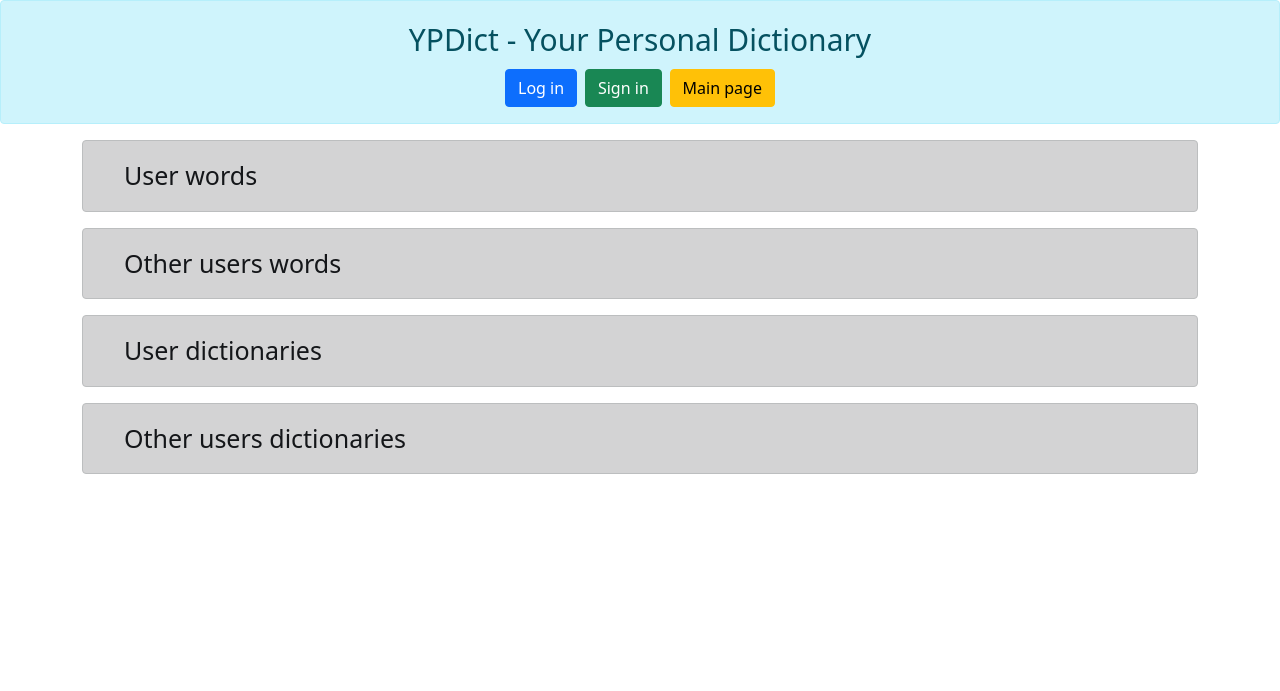
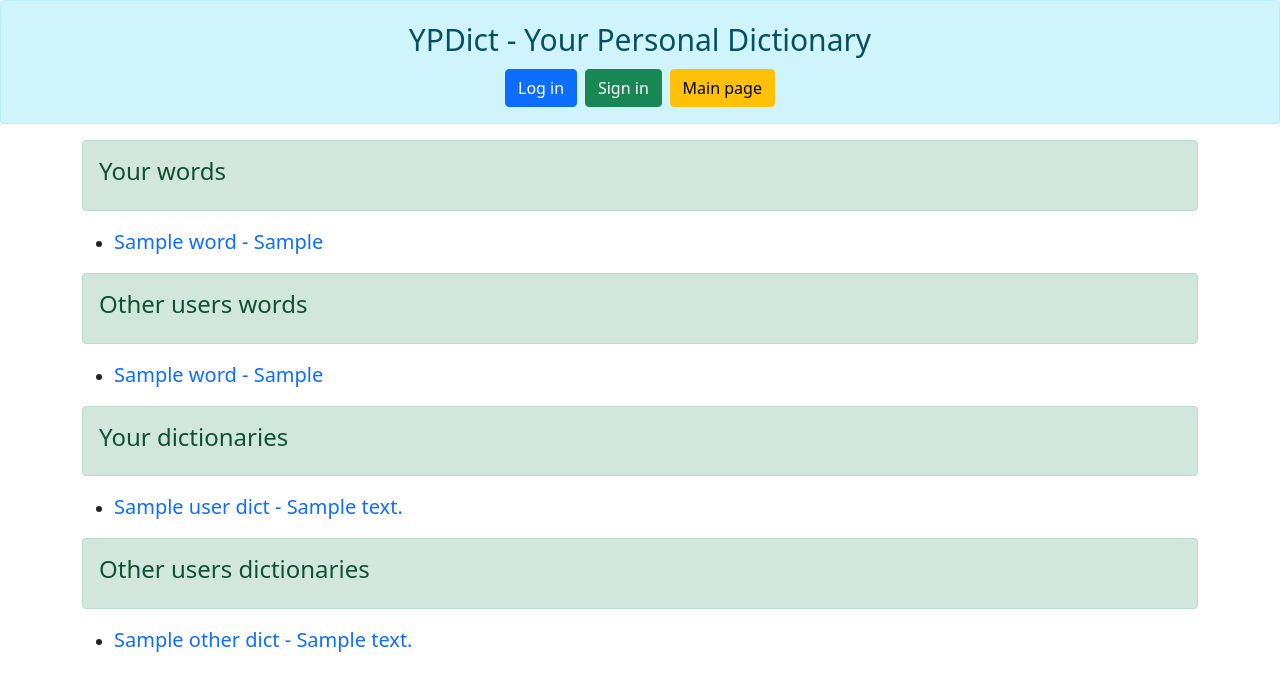
Before and after one commit to sevastarYandex/final_project, a Flask app: page / in a window 1280 px wide. Shown: the top 691 px of the page. Run offline with Flask 3, Linux system fonts and the light colour scheme; a database or web service that is not in the repository returns one stand-in record (values such as "Sample title"); data that the repository does not hold is empty.

Commit message:
welcome reduction

```diff
--- a/main.py
+++ b/main.py
@@ -108,9 +108,11 @@ def welcome():
         other_dicts = list(map(lambda x:
                                [f'{x["title"]} - {x["desc"]}', f'/dict/{x["id"]}'],
                                info['other_dicts']))
-    return render_template('welcome.html', title=constant.TITLE,
-                           user_words=user_words, other_words=other_words,
-                           user_dicts=user_dicts, other_dicts=other_dicts)
+        data = [['Your words', user_words],
+                ['Other users words', other_words],
+                ['Your dictionaries', user_dicts],
+                ['Other users dictionaries', other_dicts]]
+    return render_template('welcome.html', title=constant.TITLE, data=data)
 
 
 if __name__ == '__main__':
--- a/templates/welcome.html
+++ b/templates/welcome.html
@@ -1,7 +1,14 @@
 {% extends "base.html" %}
 {% block content %}
-<div class="alert alert-dark" style="text-indent: 25px; font-size: 25px">User words</div>
-<div class="alert alert-dark" style="text-indent: 25px; font-size: 25px">Other users words</div>
-<div class="alert alert-dark" style="text-indent: 25px; font-size: 25px">User dictionaries</div>
-<div class="alert alert-dark" style="text-indent: 25px; font-size: 25px">Other users dictionaries</div>
+{% for obj in data %}
+<div class="alert alert-success" role="alert"><h4>{{ obj[0] }}</h4></div>
+<ul>
+    {% for smt in obj[1] %}
+    <li><a class="navbar-brand" href={{ smt[1] }}>{{ smt[0] }}</a></li>
+    {% endfor %}
+</ul>
+{% if obj[1] == [] %}
+<div class="alert alert-warning" role="alert"><h5>List is empty</h5></div>
+{% endif %}
+{% endfor %}
 {% endblock %}
```
